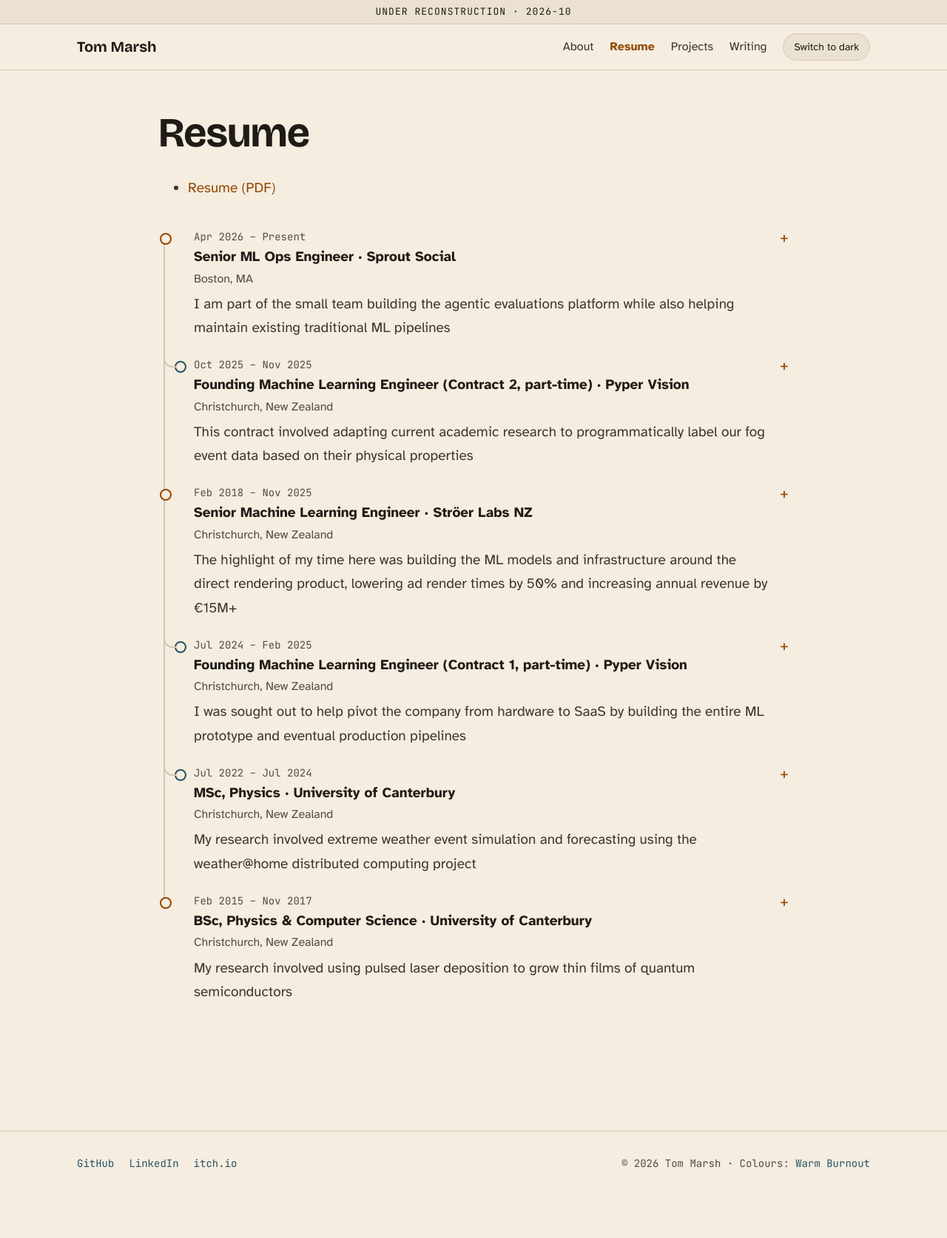
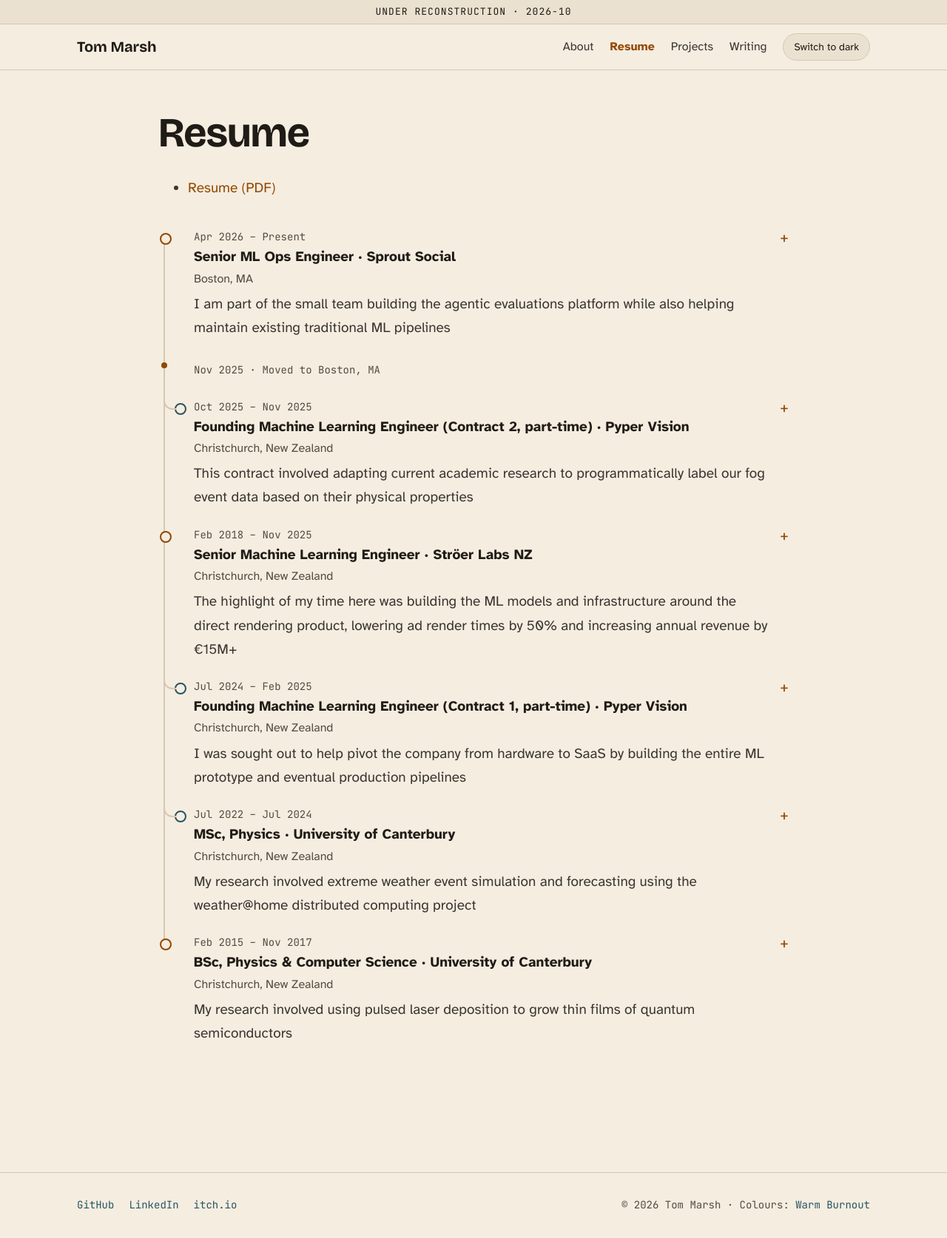
Before and after one commit to Graphight/Graphight.github.io, a Jekyll site: the page built from pages/resume.md, in a window 1280 px wide. Shown: the whole page at 74% size. Built offline with Jekyll 4.4.1, drawn with Linux system fonts in a browser that asks for light colours; our own code applies the rules of GitHub Pages for plain Markdown files; before the commit the page ends 1618 px from its top, so only the background shows below that.

Commit message:
resume: mark the move to Boston on the timeline

```diff
--- a/_data/experience.yml
+++ b/_data/experience.yml
@@ -10,6 +10,9 @@
     - "Led CUDA 13 and Python 3.12 migration across 12 GPU inference services, moving both axes simultaneously to close torch/onnxruntime CVEs that were hard-capped by the previous base image, re-resolving the full dependency constraint set across 27 files"
     - "Audited the evaluation framework's datasets against live agent behaviour after tool-schema drift, surfacing three production agent defects (result ordering, chart-type nondeterminism, and relative-date resolution), each reported to the owning squad with trace spans to reproduce"
     - "Redesigned production ML service alerting: root-caused a flapping latency monitor to pod-roll noise rather than client impact, rewrote it as p95 with hysteresis gated on downstream queue backlog, and replaced 12 monitors generating ~90 pages/day with two notify-only ones"
+
+- note: Moved to Boston, MA
+  start: Nov 2025
 
 - org: Pyper Vision
   title: Founding Machine Learning Engineer (Contract 2, part-time)
--- a/_includes/timeline.html
+++ b/_includes/timeline.html
@@ -1,5 +1,9 @@
 <ol class="timeline">
 {%- for role in site.data.experience %}
+{%- if role.note %}
+<li class="note"><span class="when">{{ role.start }} · {{ role.note }}</span></li>
+{%- continue %}
+{%- endif %}
 {%- capture head %}
 <span class="when">{{ role.start }} – {{ role.end }}</span>
 <span class="what">{{ role.title }} · {% if role.link %}<a href="{{ role.link }}">{{ role.org }}</a>{% else %}{{ role.org }}{% endif %}</span>
--- a/assets/css/site.scss
+++ b/assets/css/site.scss
@@ -167,6 +167,7 @@ th { background: var(--surf); color: var(--hi); }
   background: var(--bg);
 }
 .timeline > li.side::before { left: 22px; border-color: var(--ty); }
+.timeline > li.note::before { top: 19px; left: 4px; width: 8px; height: 8px; border: 0; background: var(--kw); }
 .timeline > li.side::after {
   content: "";
   position: absolute;
```
